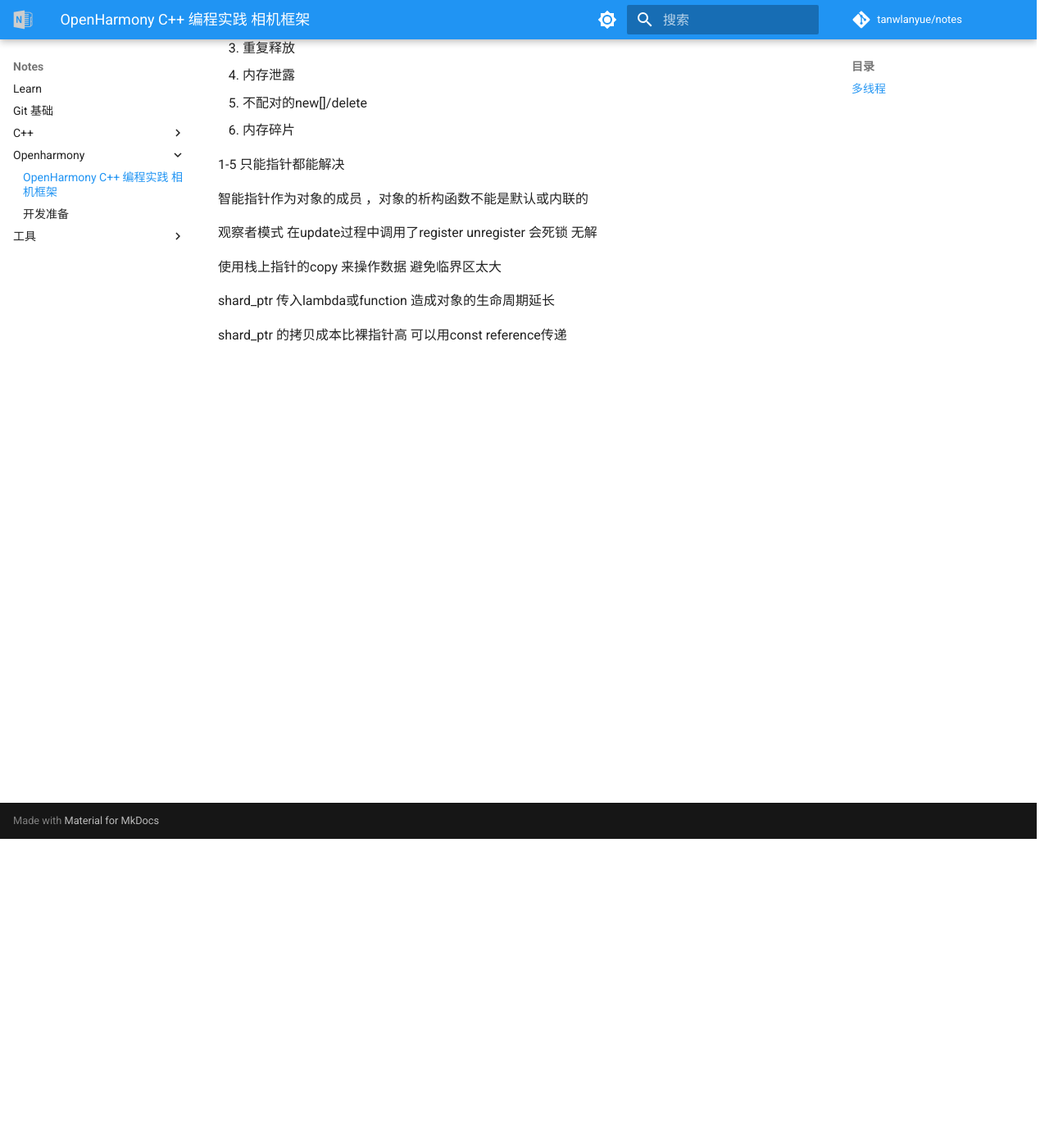
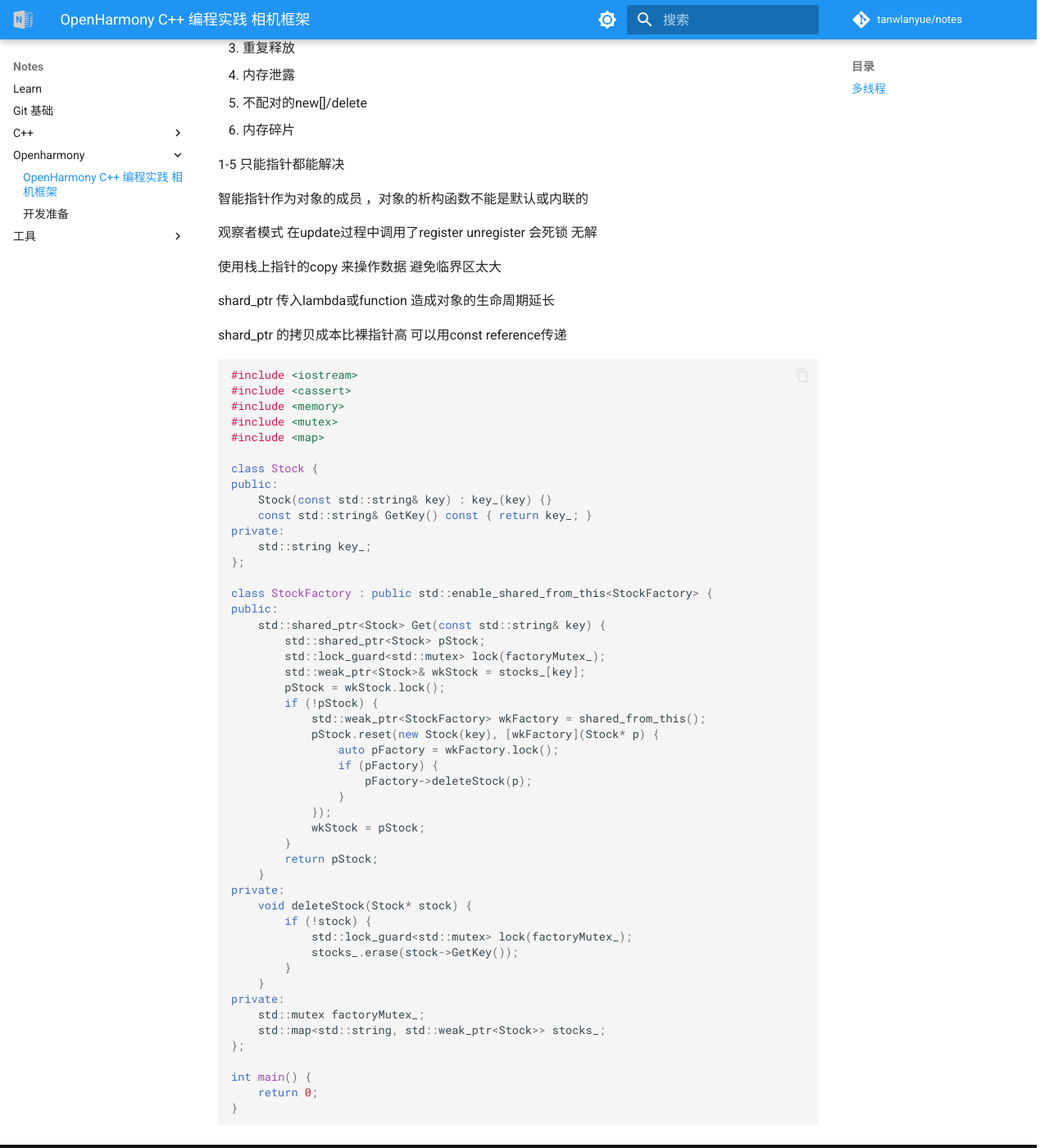
Before and after one commit to tanwlanyue/notes, an MkDocs documentation site: the page built from docs/openharmony/camera_framework.md, in a window 1280 px wide and 1400 px high, scrolled down 377 px. Shown: the whole window at 82% size. Built offline with MkDocs 1.6.1 and Material for MkDocs 9.7.7, drawn with Linux system fonts in a browser that asks for light colours; comment, search, counter and statistics services are not loaded.

Commit message:
smart pointer demo

````diff
--- a/docs/openharmony/camera_framework.md
+++ b/docs/openharmony/camera_framework.md
@@ -36,3 +36,56 @@ c++ 可能出现的内存问题有
 shard_ptr 传入lambda或function 造成对象的生命周期延长
 
 shard_ptr 的拷贝成本比裸指针高 可以用const reference传递
+
+
+
+```c++
+#include <iostream>
+#include <cassert>
+#include <memory>
+#include <mutex>
+#include <map>
+
+class Stock {
+public:
+    Stock(const std::string& key) : key_(key) {}
+    const std::string& GetKey() const { return key_; }
+private:
+    std::string key_;
+};
+
+class StockFactory : public std::enable_shared_from_this<StockFactory> {
+public:
+    std::shared_ptr<Stock> Get(const std::string& key) {
+        std::shared_ptr<Stock> pStock;
+        std::lock_guard<std::mutex> lock(factoryMutex_);
+        std::weak_ptr<Stock>& wkStock = stocks_[key];
+        pStock = wkStock.lock();
+        if (!pStock) {
+            std::weak_ptr<StockFactory> wkFactory = shared_from_this();
+            pStock.reset(new Stock(key), [wkFactory](Stock* p) {
+                auto pFactory = wkFactory.lock();
+                if (pFactory) {
+                    pFactory->deleteStock(p);
+                }
+            });
+            wkStock = pStock;
+        }
+        return pStock;
+    }
+private:
+    void deleteStock(Stock* stock) {
+        if (!stock) {
+            std::lock_guard<std::mutex> lock(factoryMutex_);
+            stocks_.erase(stock->GetKey());
+        }
+    }
+private:
+    std::mutex factoryMutex_;
+    std::map<std::string, std::weak_ptr<Stock>> stocks_;
+};
+
+int main() {
+    return 0;
+}
+```
````
